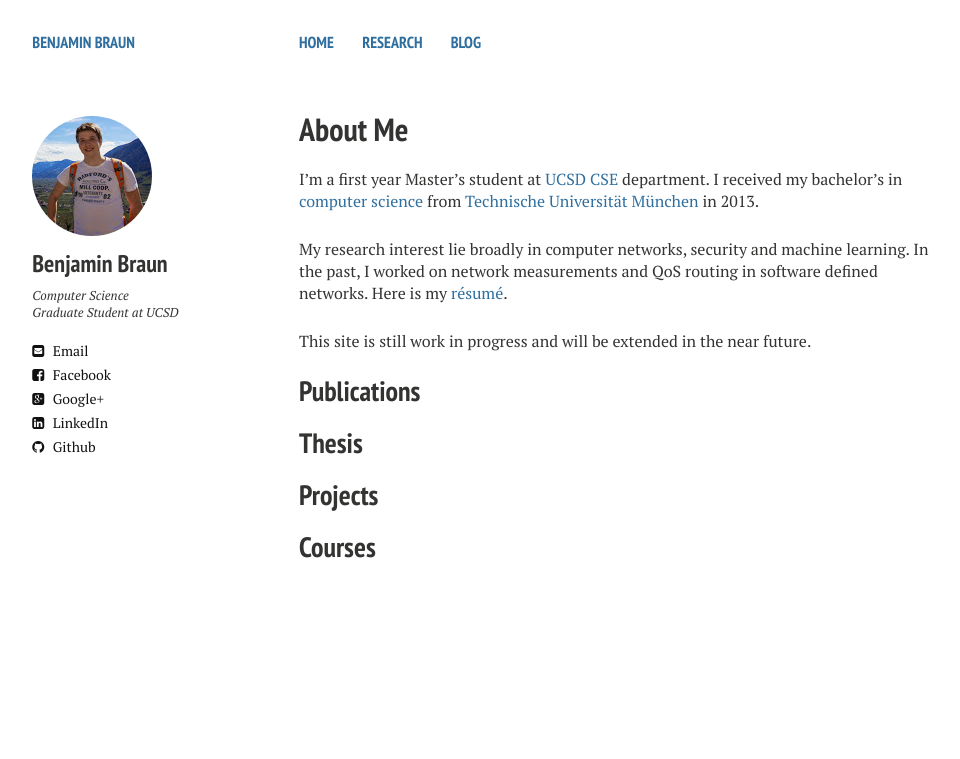
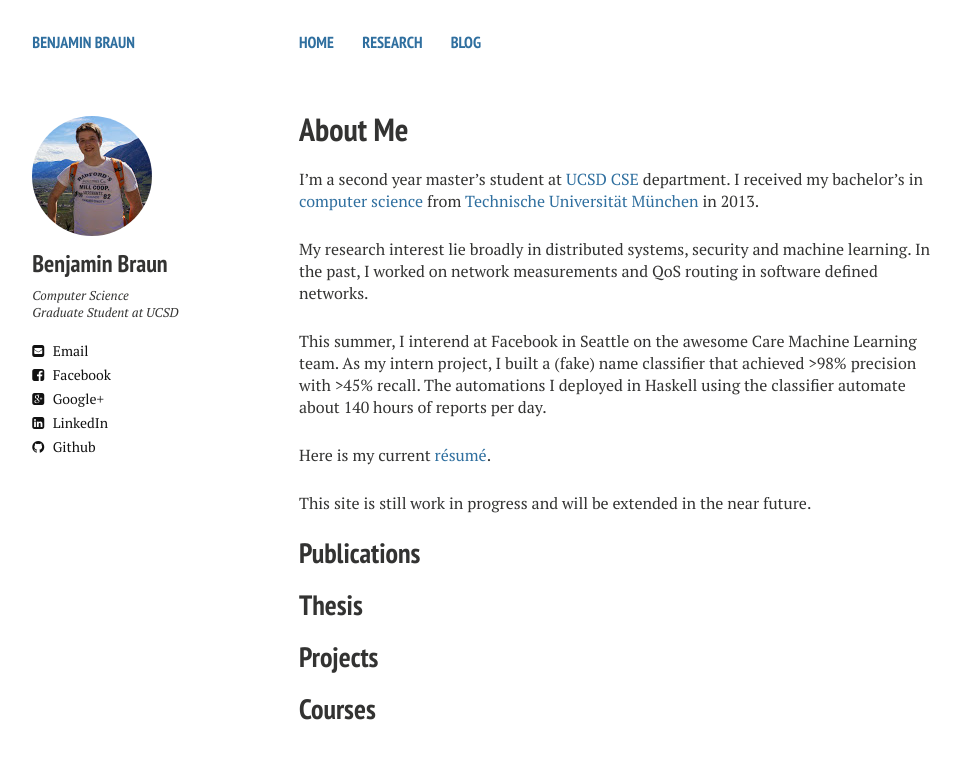
Before and after one commit to benbraun/benbraun.github.io, a Jekyll site: the page built from index.md, in a window 1280 px wide. Shown: the top 759 px of the page, without its empty margins (21-981 px from the left). Built offline with Jekyll 4.4.1, drawn with Linux system fonts in a browser that asks for light colours; nearby versions of some CDN libraries.

Commit message:
added summer 2015 internship

```diff
--- a/index.md
+++ b/index.md
@@ -2,12 +2,16 @@
 layout: page
 title: About Me
 tags: [Benjamin, Braun, UCSD, computer, science, programming, graduate, grad, student, M.S., MS]
-modified: 2014-10-11T21:49:07.573882-08:00
+modified: 2015-09-30T22:49:07.573882-08:00
 ---
 
-I'm a first year Master's student at [UCSD CSE](http://cse.ucsd.edu/) department. I received my bachelor's in [computer science](http://www.in.tum.de/en.html) from [Technische Universität München](http://www.tum.de/en/homepage/) in 2013.
+I'm a second year master's student at [UCSD CSE](http://cse.ucsd.edu/) department. I received my bachelor's in [computer science](http://www.in.tum.de/en.html) from [Technische Universität München](http://www.tum.de/en/homepage/) in 2013.
 
-My research interest lie broadly in computer networks, security and machine learning. In the past, I worked on network measurements and QoS routing in software defined networks. Here is my [résumé](/files/resume.pdf).
+My research interest lie broadly in distributed systems, security and machine learning. In the past, I worked on network measurements and QoS routing in software defined networks.
+
+This summer, I interend at Facebook in Seattle on the awesome Care Machine Learning team. As my intern project, I built a (fake) name classifier that achieved >98% precision with >45% recall. The automations I deployed in Haskell using the classifier automate about 140 hours of reports per day.
+
+Here is my current [résumé](/files/resume.pdf).
 
 This site is still work in progress and will be extended in the near future.
 
```
Also changed, not shown: 1 other file.
